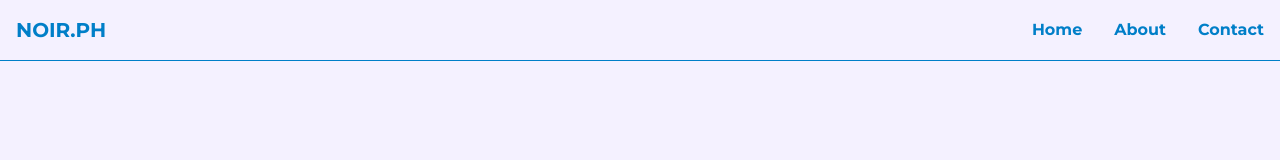
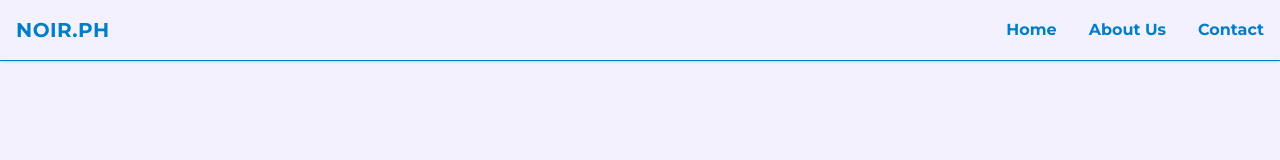
Before and after one commit to UnknownXav/NOIR.PH, a Next.js app: page / in a window 1280 px wide. Shown: the top 160 px of the page. Built offline with nearby package versions, Linux system fonts and the light colour scheme.

Commit message:
Update Header.tsx

```diff
--- a/components/Header.tsx
+++ b/components/Header.tsx
@@ -1,17 +1,40 @@
-// components/Header.tsx
 'use client'
 
 export default function Header() {
   return (
-    <header className="bg-[#f4f1ff] text-[#007fc8] border-b border-[#007fc8] fixed top-0 w-full z-50">
+    <header
+      className="bg-[#f4f1ff] text-[#007fc8] border-b border-[#007fc8] fixed top-0 w-full z-50 shadow-sm"
+      aria-label="Main Navigation"
+    >
       <div className="max-w-7xl mx-auto px-4 py-4 flex items-center justify-between">
-        <h1 className="text-xl font-bold">NOIR.PH</h1>
+        <h1 className="text-xl font-extrabold tracking-wide">NOIR.PH</h1>
 
         <nav>
           <ul className="flex space-x-8 text-base font-bold">
-            <li><a href="#home" className="hover:underline">Home</a></li>
-            <li><a href="#about" className="hover:underline">About</a></li>
-            <li><a href="#contact" className="hover:underline">Contact</a></li>
+            <li>
+              <a
+                href="#home"
+                className="hover:underline focus:outline-none focus:ring-2 focus:ring-offset-2 focus:ring-[#007fc8]"
+              >
+                Home
+              </a>
+            </li>
+            <li>
+              <a
+                href="#about"
+                className="hover:underline focus:outline-none focus:ring-2 focus:ring-offset-2 focus:ring-[#007fc8]"
+              >
+                About Us
+              </a>
+            </li>
+            <li>
+              <a
+                href="#contact"
+                className="hover:underline focus:outline-none focus:ring-2 focus:ring-offset-2 focus:ring-[#007fc8]"
+              >
+                Contact
+              </a>
+            </li>
           </ul>
         </nav>
       </div>
```
